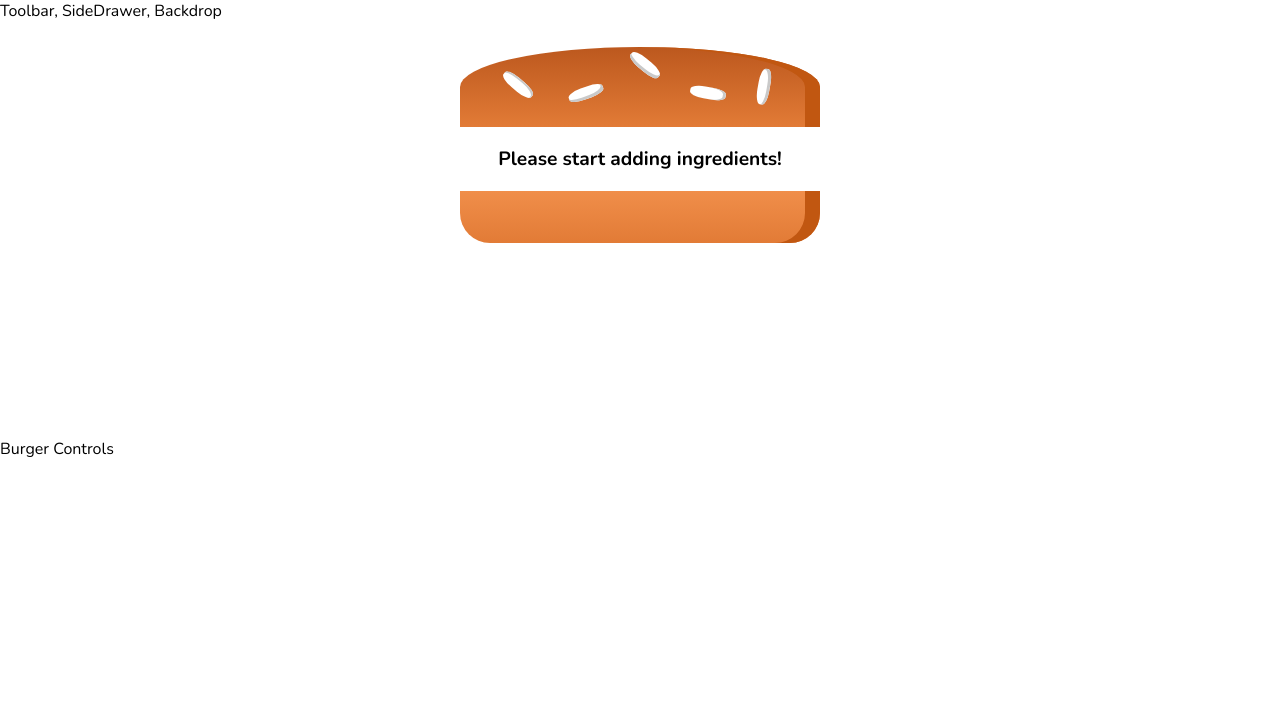
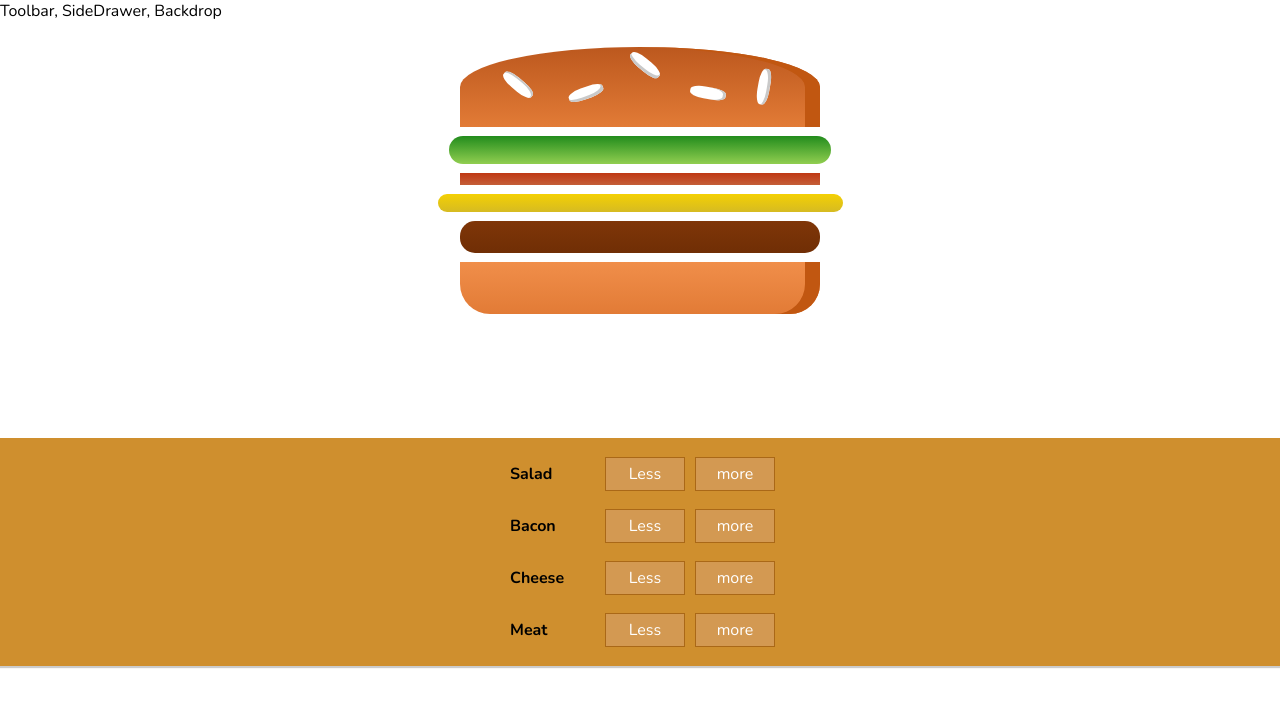
Before and after one commit to sanchezfdezjavier/burger_builder, a React app: page / in a window 1280 px wide. Shown: the top 706 px of the page. Built offline with nearby package versions, Linux system fonts and the light colour scheme.

Commit message:
162 Done, PropTypes changed to propTypes

```diff
--- a/src/App.js
+++ b/src/App.js
@@ -2,7 +2,7 @@
 import Layout from './components/Layout/Layout';
 import BurgerBuilder from './containers/BurgerBuilder/BurgerBuilder';
 
-class App extends Component {
+export default class App extends Component {
 	render() {
 		return (
 			<div className="App">
@@ -13,5 +13,3 @@
 		);
 	}
 }
-
-export default App;
--- a/src/components/Burger/BuildControls/BuildControl/BuildControl.js
+++ b/src/components/Burger/BuildControls/BuildControl/BuildControl.js
@@ -2,11 +2,13 @@
 import classes from './BuildControl.css';
 
 const buildControl = (props) => {
-	<div className={classes.BuildControl}>
-		<div className={classes.Label}>{props.label}</div>
-		<button className={classes.Less}>Less</button>
-		<button className={classes.Less}>more</button>
-	</div>;
+	return (
+		<div className={classes.BuildControl}>
+			<div className={classes.Label}>{props.label}</div>
+			<button className={classes.Less}>Less</button>
+			<button className={classes.Less}>more</button>
+		</div>
+	);
 };
 
 export default buildControl;
--- a/src/components/Burger/BuildControls/BuildControls.js
+++ b/src/components/Burger/BuildControls/BuildControls.js
@@ -1,8 +1,20 @@
 import React from 'react';
 import classes from './BuildControls.css';
+import BuildControl from './BuildControl/BuildControl';
+
+const controls = [
+	{ label: 'Salad', type: 'salad' },
+	{ label: 'Bacon', type: 'bacon' },
+	{ label: 'Cheese', type: 'cheese' },
+	{ label: 'Meat', type: 'meat' }
+];
 
 const buildControls = (props) => {
-	<div>Sample</div>;
+	return (
+		<div className={classes.BuildControls}>
+			{controls.map((ctrl) => <BuildControl key={ctrl.label} label={ctrl.label} />)}
+		</div>
+	);
 };
 
 export default buildControls;
--- a/src/components/Burger/BurgerIngredient/BurgerIngredient.js
+++ b/src/components/Burger/BurgerIngredient/BurgerIngredient.js
@@ -1,6 +1,6 @@
 import React, { Component } from 'react';
 import classes from './BurgerIngredient.css';
-import PropTypes from 'prop-types';
+import propTypes from 'prop-types';
 
 class BurgerIngredient extends Component {
 	render() {
@@ -40,8 +40,8 @@
 }
 
 // Prop-type validation
-BurgerIngredient.PropTypes = {
-	type: PropTypes.string.isRequired
+BurgerIngredient.propTypes = {
+	type: propTypes.string.isRequired
 };
 
 export default BurgerIngredient;
--- a/src/containers/BurgerBuilder/BurgerBuilder.js
+++ b/src/containers/BurgerBuilder/BurgerBuilder.js
@@ -1,21 +1,22 @@
 import React, { Component } from 'react';
 import Aux from '../../hoc/Aux';
 import Burger from '../../components/Burger/Burger';
+import BuildControls from '../../components/Burger/BuildControls/BuildControls';
 
 export default class BurgerBuilder extends Component {
 	state = {
 		ingredients: {
-			salad: 0,
-			bacon: 0,
-			cheese: 0,
-			meat: 0
+			salad: 1,
+			bacon: 1,
+			cheese: 1,
+			meat: 1
 		}
 	};
 	render() {
 		return (
 			<Aux>
 				<Burger ingredients={this.state.ingredients} />
-				<div>Burger Controls</div>
+				<BuildControls />
 			</Aux>
 		);
 	}
```
